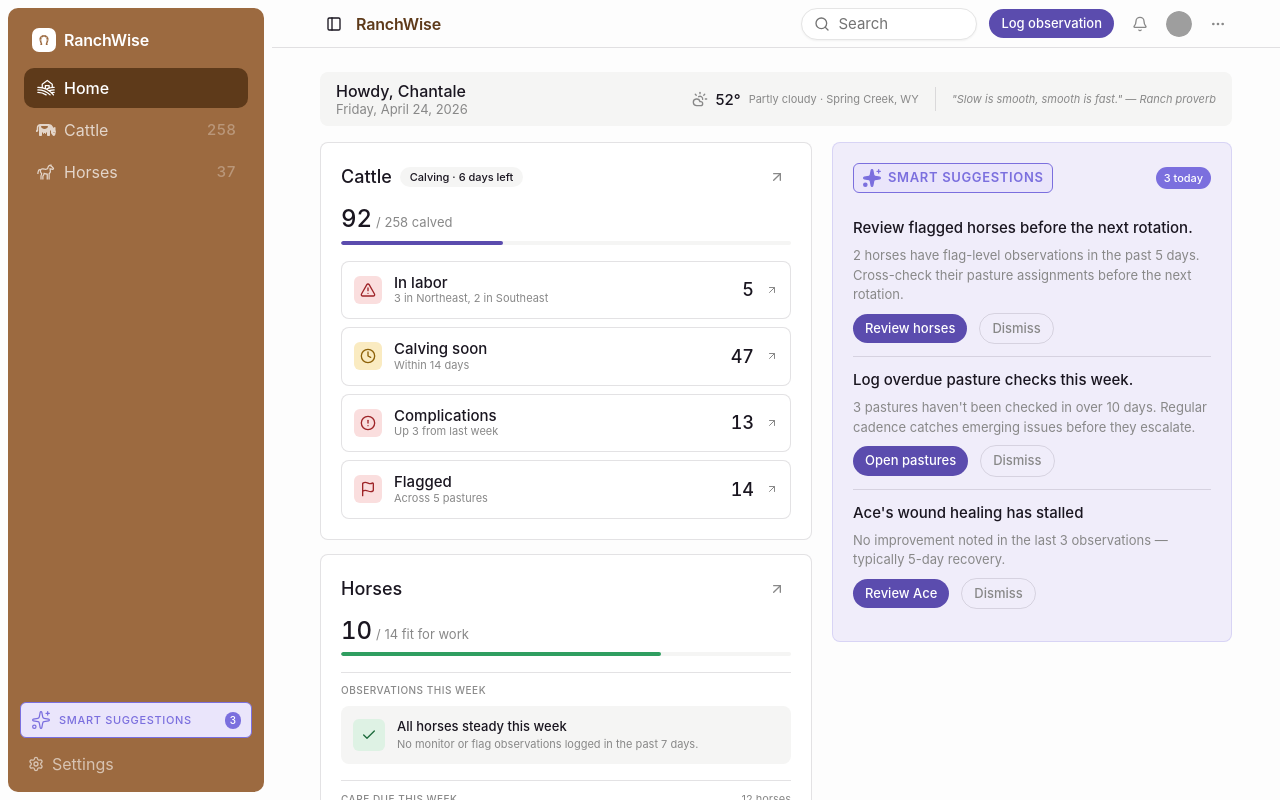
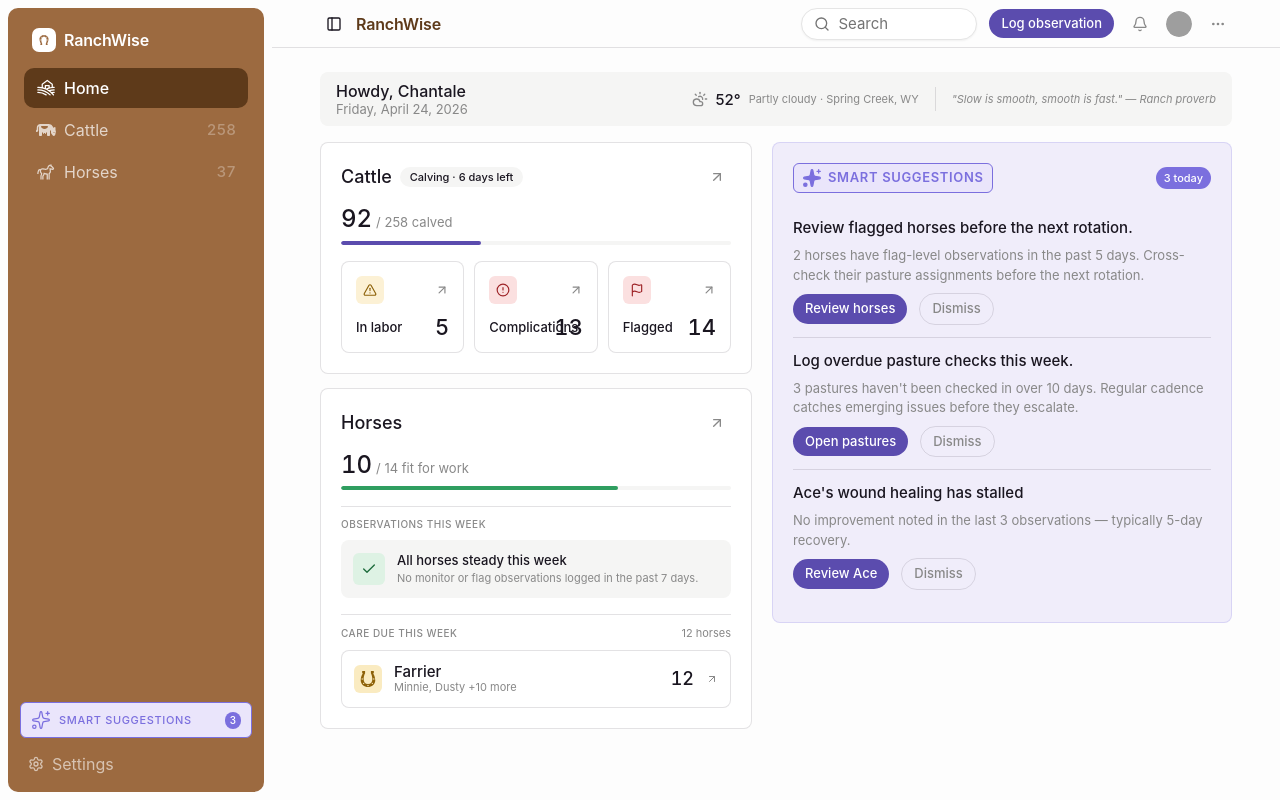
Before and after one commit to Chantilace/ranchwise, a React (Vite) app: page / in a window 1280 px wide. Built offline with nearby package versions, Linux system fonts and the light colour scheme; grey boxes are pictures that could not be loaded.

Commit message:
Observation timeline: remove font-medium from user notes for natural prose weight

```diff
--- a/src/components/ObservationTimeline.tsx
+++ b/src/components/ObservationTimeline.tsx
@@ -1,4 +1,4 @@
-import { useEffect, useMemo, useState } from "react"
+import { useMemo, useState } from "react"
 
 import { ObservationCategoryBadge } from "@/components/ObservationCategoryBadge"
 import { AiSparkleDisclosureButton } from "@/components/ui/ai-sparkle-disclosure-button"
@@ -37,11 +37,15 @@ export type ObservationTimelineProps = {
 export function ObservationTimeline({ observations, contentClassName }: ObservationTimelineProps) {
   const [aiExpandedIds, setAiExpandedIds] = useState<Record<string, boolean>>({})
 
-  useEffect(() => {
-    setAiExpandedIds({})
-  }, [observations])
-
   const timeline = useMemo(() => sortObservationsNewestFirst(observations), [observations])
+  const visibleExpandedIds = useMemo(() => {
+    if (timeline.length === 0) return {}
+    const next: Record<string, boolean> = {}
+    for (const entry of timeline) {
+      if (aiExpandedIds[entry.id]) next[entry.id] = true
+    }
+    return next
+  }, [aiExpandedIds, timeline])
   const pad = contentClassName
 
   return (
@@ -62,7 +66,7 @@ export function ObservationTimeline({ observations, contentClassName }: Observat
           {timeline.map((entry) => {
             const level = observationRiskLevel(entry)
             const aiSuggestion = observationAiSuggestionText(entry)
-            const expanded = Boolean(aiExpandedIds[entry.id])
+            const expanded = Boolean(visibleExpandedIds[entry.id])
             return (
               <li key={entry.id} className="rounded-xl border border-border bg-background px-4 py-3 shadow-sm">
                 <div className="mb-1.5 flex items-center justify-between gap-2">
@@ -88,7 +92,7 @@ export function ObservationTimeline({ observations, contentClassName }: Observat
                     />
                   ) : null}
                 </div>
-                <p className="text-sm font-medium leading-relaxed text-foreground">{entry.notes}</p>
+                <p className="text-sm leading-relaxed text-foreground">{entry.notes}</p>
                 {expanded && aiSuggestion ? (
                   <div className="mt-1.5 rounded-lg bg-muted px-3 py-2 text-sm leading-relaxed text-foreground">
                     {aiSuggestion}
--- a/src/components/home/HomeCattleSummaryCard.tsx
+++ b/src/components/home/HomeCattleSummaryCard.tsx
@@ -1,70 +1,36 @@
-import { AlertCircle, AlertTriangle, ArrowUpRight, Clock, Flag, type LucideIcon } from "lucide-react"
+import { AlertCircle, AlertTriangle, ArrowUpRight, Flag, type LucideIcon } from "lucide-react"
 import { useMemo } from "react"
 import { Link } from "react-router-dom"
 import { useRanchData } from "@/contexts/RanchDataContext"
 import { daysRemainingInSeason, getCurrentSeason, RANCH_SEASONS } from "@/lib/calendarUtils"
 import { getCalvingStatus } from "@/lib/calvingStatus"
 import { cn } from "@/lib/utils"
-import type { Cattle } from "@/types/cattle"
 
 const CALVING_SEASON = RANCH_SEASONS.find((s) => s.id === "calving")!
 
 type StateCard = {
   id: string
   label: string
-  context: string
   count: number
   href: string
   icon: LucideIcon
-  iconBg: string
+  iconBgSoft: string
   iconColor: string
 }
 
-function describePastureDistribution(
-  animals: Cattle[],
-  pastureNameById: Map<string, string>
-): string {
-  if (animals.length === 0) return "—"
-  const counts = new Map<string, number>()
-  for (const a of animals) {
-    const name = pastureNameById.get(a.pastureId) ?? "Unknown"
-    counts.set(name, (counts.get(name) ?? 0) + 1)
-  }
-  const top = [...counts.entries()]
-    .sort((a, b) => b[1] - a[1])
-    .slice(0, 2)
-  return top.map(([name, n]) => `${n} in ${name.split(/\s+/)[0]}`).join(", ")
-}
-
-function countDistinctPastures(
-  animals: Cattle[],
-  pastureNameById: Map<string, string>
-): number {
-  const set = new Set<string>()
-  for (const a of animals) set.add(pastureNameById.get(a.pastureId) ?? a.pastureId)
-  return set.size
-}
-
 export function HomeCattleSummaryCard() {
-  const { cattle, pastures } = useRanchData()
+  const { cattle } = useRanchData()
   const today = new Date()
   const season = getCurrentSeason(today)
   const isCalvingSeason = season.id === "calving"
   const daysLeft = isCalvingSeason ? daysRemainingInSeason(CALVING_SEASON, today) : null
 
-  const pastureNameById = useMemo(() => {
-    const m = new Map<string, string>()
-    for (const p of pastures) m.set(p.id, p.name)
-    return m
-  }, [pastures])
-
-  const { calved, inLabor, calvingSoon, complications, flagged } = useMemo(() => {
+  const { calved, inLabor, complications, flagged } = useMemo(() => {
     const calved = cattle.filter((c) => getCalvingStatus(c) === "calved")
     const inLabor = cattle.filter((c) => getCalvingStatus(c) === "in-labor")
-    const calvingSoon = cattle.filter((c) => getCalvingStatus(c) === "calving-soon")
     const complications = cattle.filter((c) => getCalvingStatus(c) === "complications")
     const flagged = cattle.filter((c) => c.healthStatus === "Flag")
-    return { calved, inLabor, calvingSoon, complications, flagged }
+    return { calved, inLabor, complications, flagged }
   }, [cattle])
 
   const total = cattle.length
@@ -74,42 +40,28 @@ export function HomeCattleSummaryCard() {
     {
       id: "in-labor",
       label: "In labor",
-      context: describePastureDistribution(inLabor, pastureNameById),
       count: inLabor.length,
       href: "/cattle?calvingStatus=in-labor",
       icon: AlertTriangle,
-      iconBg: "bg-status-flag-bg",
-      iconColor: "text-status-flag-text",
-    },
-    {
-      id: "calving-soon",
-      label: "Calving soon",
-      context: "Within 14 days",
-      count: calvingSoon.length,
-      href: "/cattle?calvingStatus=calving-soon",
-      icon: Clock,
-      iconBg: "bg-status-monitor-bg",
+      iconBgSoft: "bg-status-monitor-bg-soft",
       iconColor: "text-status-monitor-text",
     },
     {
       id: "complications",
       label: "Complications",
-      // TODO: replace with real trend once historical data is wired.
-      context: "Up 3 from last week",
       count: complications.length,
       href: "/cattle?calvingStatus=complications",
       icon: AlertCircle,
-      iconBg: "bg-status-flag-bg",
+      iconBgSoft: "bg-status-flag-bg-soft",
       iconColor: "text-status-flag-text",
     },
     {
       id: "flagged",
       label: "Flagged",
-      context: `Across ${countDistinctPastures(flagged, pastureNameById)} pastures`,
       count: flagged.length,
       href: "/cattle?healthStatus=flag",
       icon: Flag,
-      iconBg: "bg-status-flag-bg",
+      iconBgSoft: "bg-status-flag-bg-soft",
       iconColor: "text-status-flag-text",
     },
   ]
@@ -153,24 +105,35 @@ export function HomeCattleSummaryCard() {
       </div>
 
       {visibleStateCards.length > 0 && (
-        <div className="flex flex-col gap-2">
+        <div className="grid grid-cols-1 gap-2.5 xl:grid-cols-3">
           {visibleStateCards.map((card) => (
             <Link
               key={card.id}
               to={card.href}
-              className="group flex items-center gap-3 rounded-lg border border-border bg-card p-3 transition-colors hover:bg-muted"
+              className="group flex cursor-pointer flex-col gap-3 rounded-lg border border-border bg-card p-3.5 transition-colors hover:bg-muted"
             >
-              <div className={cn("flex size-7 shrink-0 items-center justify-center rounded-md", card.iconBg)}>
-                <card.icon className={cn("size-4", card.iconColor)} aria-hidden />
+              <div className="flex items-center justify-between">
+                <div
+                  className={cn(
+                    "flex size-7 shrink-0 items-center justify-center rounded-md",
+                    card.iconBgSoft
+                  )}
+                >
+                  <card.icon className={cn("size-3.5", card.iconColor)} aria-hidden />
+                </div>
+                <ArrowUpRight
+                  className="size-3.5 shrink-0 text-muted-foreground transition-all duration-200 group-hover:text-action group-hover:translate-x-0.5 group-hover:-translate-y-0.5"
+                  aria-hidden
+                />
               </div>
-              <div className="min-w-0 flex-1">
-                <p className="text-sm font-medium leading-tight text-foreground">{card.label}</p>
-                <p className="text-[11px] leading-tight text-muted-foreground">{card.context}</p>
+              <div className="flex items-end justify-between gap-2">
+                <div className="min-w-0 flex-1">
+                  <p className="text-[13px] font-medium text-foreground">{card.label}</p>
+                </div>
+                <span className="shrink-0 text-[22px] font-medium leading-none tabular-nums text-foreground">
+                  {card.count}
+                </span>
               </div>
-              <span className="shrink-0 text-[18px] font-medium tabular-nums text-foreground">
-                {card.count}
-              </span>
-              <ArrowUpRight className="size-3 shrink-0 text-muted-foreground transition-all duration-200 group-hover:text-action group-hover:translate-x-0.5 group-hover:-translate-y-0.5" aria-hidden />
             </Link>
           ))}
         </div>
--- a/src/index.css
+++ b/src/index.css
@@ -164,11 +164,13 @@
   --status-monitor-primary: #E5A221;
   --status-monitor-primary-fg: #FFFFFF;
   --status-monitor-bg: #FAEBC1;
+  --status-monitor-bg-soft: #FCF1D5;
   --status-monitor-text: #8D6108;
 
   --status-flag-primary: #E14A4A;
   --status-flag-primary-fg: #FFFFFF;
   --status-flag-bg: #FADEDE;
+  --status-flag-bg-soft: #FBE0E0;
   --status-flag-text: #9E2428;
 }
 
@@ -288,9 +290,11 @@
   --color-status-monitor-primary: var(--status-monitor-primary);
   --color-status-monitor-primary-fg: var(--status-monitor-primary-fg);
   --color-status-monitor-bg: var(--status-monitor-bg);
+  --color-status-monitor-bg-soft: var(--status-monitor-bg-soft);
   --color-status-monitor-text: var(--status-monitor-text);
   --color-status-flag-primary: var(--status-flag-primary);
   --color-status-flag-primary-fg: var(--status-flag-primary-fg);
   --color-status-flag-bg: var(--status-flag-bg);
+  --color-status-flag-bg-soft: var(--status-flag-bg-soft);
   --color-status-flag-text: var(--status-flag-text);
 }
--- a/src/pages/RanchCalendarPage.tsx
+++ b/src/pages/RanchCalendarPage.tsx
@@ -62,7 +62,7 @@ export function RanchCalendarPage() {
   const weather = { temp: 52, condition: "Partly cloudy", location: "Spring Creek, WY" }
 
   const dayOfYear = Math.floor(
-    (Date.now() - new Date(new Date().getFullYear(), 0, 0).getTime()) /
+    (today.getTime() - new Date(today.getFullYear(), 0, 0).getTime()) /
       86400000,
   )
   const currentQuote = RANCH_QUOTES[dayOfYear % RANCH_QUOTES.length]!
@@ -79,12 +79,12 @@ export function RanchCalendarPage() {
       <div className="flex min-w-0 w-full max-w-full flex-col gap-4 px-12">
         <GreetingStrip firstName={firstName} date={today} weather={weather} quote={currentQuote} />
 
-        <div className="flex flex-col gap-[14px] lg:flex-row lg:items-start lg:gap-5">
-          <div className="flex min-w-0 flex-1 flex-col gap-[14px]">
+        <div className="grid grid-cols-1 gap-[14px] lg:grid-cols-[1fr_minmax(380px,_460px)] lg:items-start lg:gap-5">
+          <div className="flex min-w-0 flex-col gap-[14px]">
             <HomeCattleSummaryCard />
             <HomeHorseSummaryCard />
           </div>
-          <aside className="w-full shrink-0 lg:w-[400px]">
+          <aside className="min-w-0 w-full">
             <HomeSmartSuggestionsCard suggestions={HOME_SMART_SUGGESTIONS} />
           </aside>
         </div>
```
